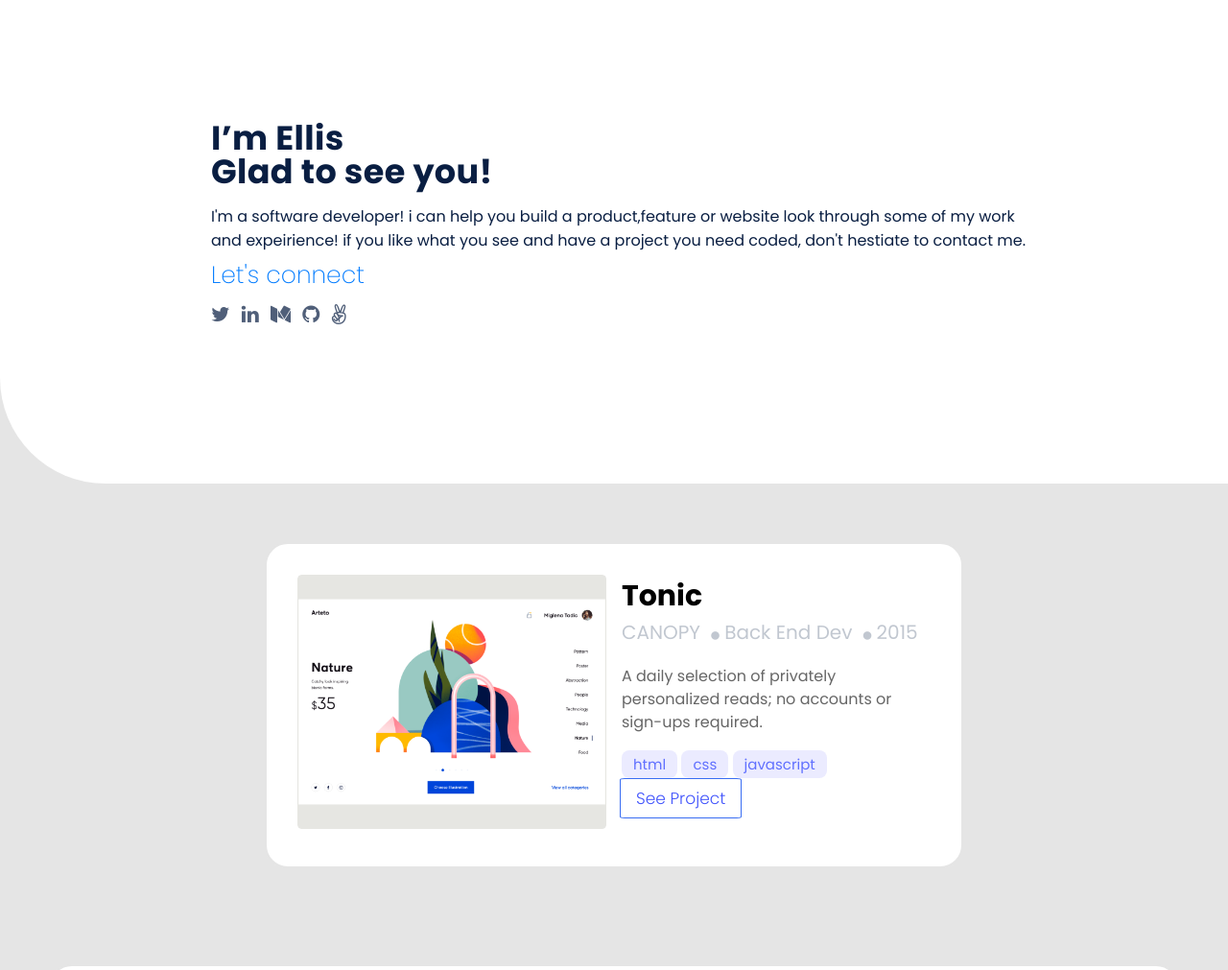
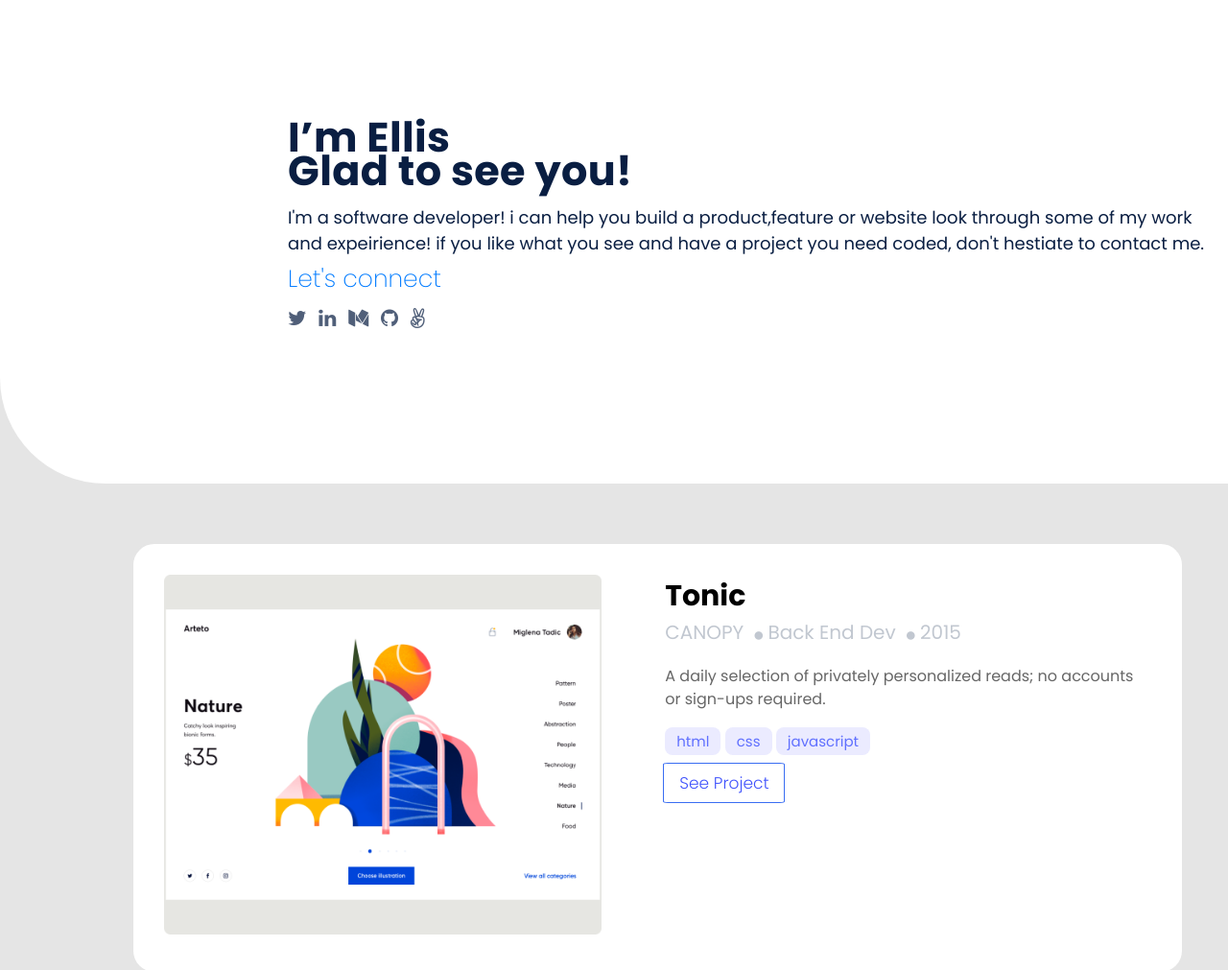
Before and after one commit to mwanawabangona/mobile-portfolio, a website: page index.html in a window 1280 px wide. Shown: the part 200-1211 px from the top of the page at 96% size. Drawn offline with Linux system fonts and the light colour scheme; files whose address does not match are found by name.

Commit message:
Fixed Errors

```diff
--- a/css/style.css
+++ b/css/style.css
@@ -13,12 +13,11 @@ html {
 body {
   font-weight: normal;
   color: #091e42;
+  background: #e5e5e5;
 }
 
 .container {
-  max-width: 900px;
-  padding-right: 15px;
-  padding-left: 15px;
+  max-width: 100%;
   margin-right: auto;
   margin-left: auto;
 }
@@ -36,6 +35,7 @@ body {
   justify-content: space-around;
   align-items: center;
   flex-direction: column;
+  overflow-x: hidden;
 }
 
 .nav-list {
@@ -58,6 +58,10 @@ body {
   color: #5571fe;
   text-decoration: none;
   font-size: 20px;
+}
+
+.work {
+  width: 80%;
 }
 
 .work-container a {
@@ -112,11 +116,13 @@ body {
   padding-bottom: 100px;
   border-bottom-left-radius: 110px;
   background-image: url("../image/header_background.png");
+  overflow-x: hidden;
 }
 
 .headline-text {
   padding-top: 80px;
-  padding-left: 15px;
+  padding-left: 300px;
+  font-size: 18px;
 }
 
 .headline-text p {
@@ -135,7 +141,7 @@ body {
   letter-spacing: 0.37px;
   color: #091e42;
   margin: 40px 10px 30px 0;
-  font-size: 35px;
+  font-size: 43px;
 }
 
 .connect h6 {
@@ -211,7 +217,7 @@ a.connect {
 }
 
 .work-container {
-  width: 100%;
+  width: 109%;
   padding: 2rem;
   margin-top: 50px;
   margin-bottom: 50px;
@@ -236,7 +242,7 @@ a.connect {
 }
 
 .work-container > ul > li > img {
-  width: 100%;
+  width: 90%;
 }
 
 .work-container > ul > li > p {
@@ -293,7 +299,7 @@ a.connect {
   font-weight: 300;
   text-transform: capitalize;
   position: relative;
-  top: 10px;
+  top: 18px;
   right: 10px;
 }
 
@@ -305,7 +311,7 @@ a.connect {
   font-weight: 300;
   text-transform: capitalize;
   position: relative;
-  top: 10px;
+  top: 20px;
   right: 10px;
 }
 
@@ -325,6 +331,7 @@ a.btn-two {
 .section-about {
   background-color: white;
   border-top-right-radius: 100px;
+  overflow-x: hidden;
 }
 
 .section-about h1 {
@@ -389,6 +396,12 @@ a.btn-two {
   text-align: center;
   font-size: 1.25rem;
   margin-bottom: 40px;
+}
+
+form {
+  width: 50%;
+  margin: 0 auto;
+  text-align: center;
 }
 
 .email {
@@ -471,8 +484,6 @@ a.btn-two {
     text-decoration: none;
     font-size: 20px;
   }
-}
-
 .menu {
   display: block;
   position: absolute;
@@ -480,7 +491,12 @@ a.btn-two {
   top: 15px;
 }
 
-@media only screen and (min-width: 768px) {
+form  {
+  width: 80%;
+}
+}
+
+@media only screen and (min-width: 992px) {
   /* Desktop version */
   .navbar {
     display: flex;
```
Also changed, not shown: index.html (+1 -1 lines).
